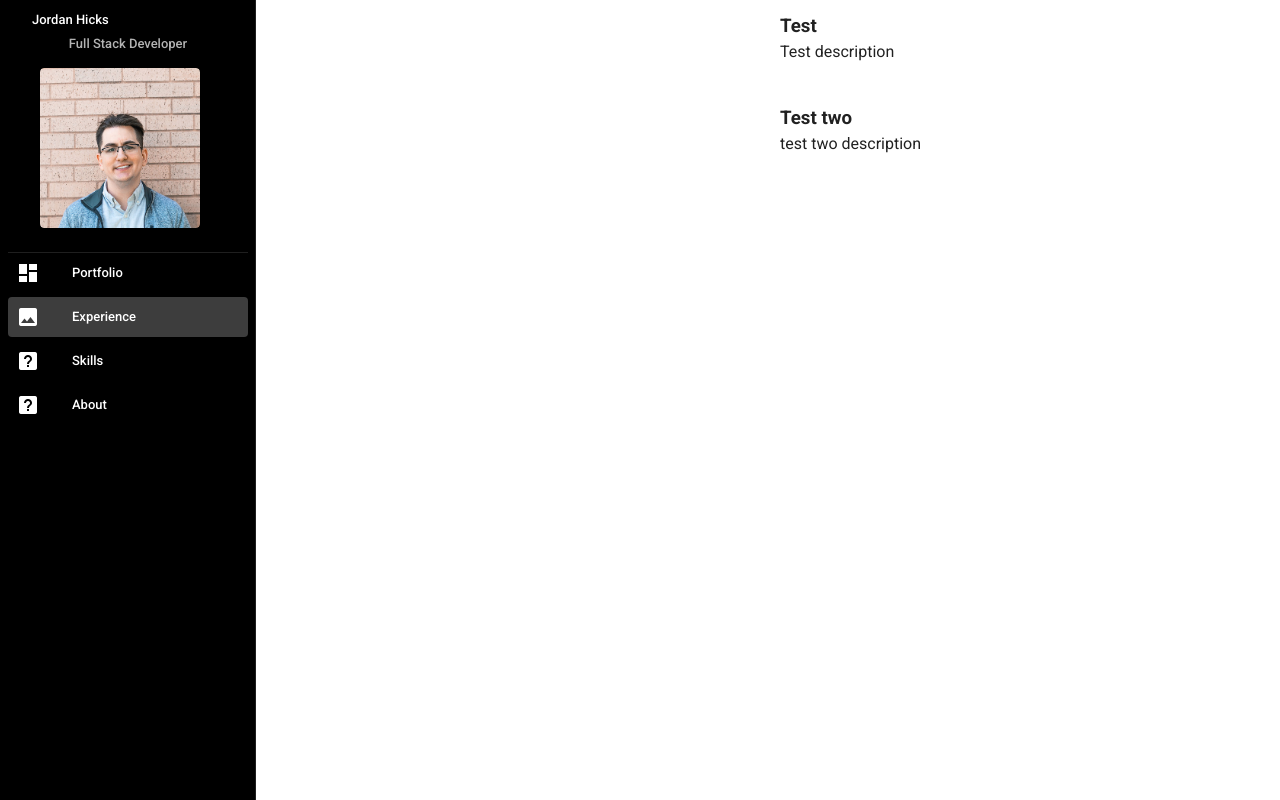
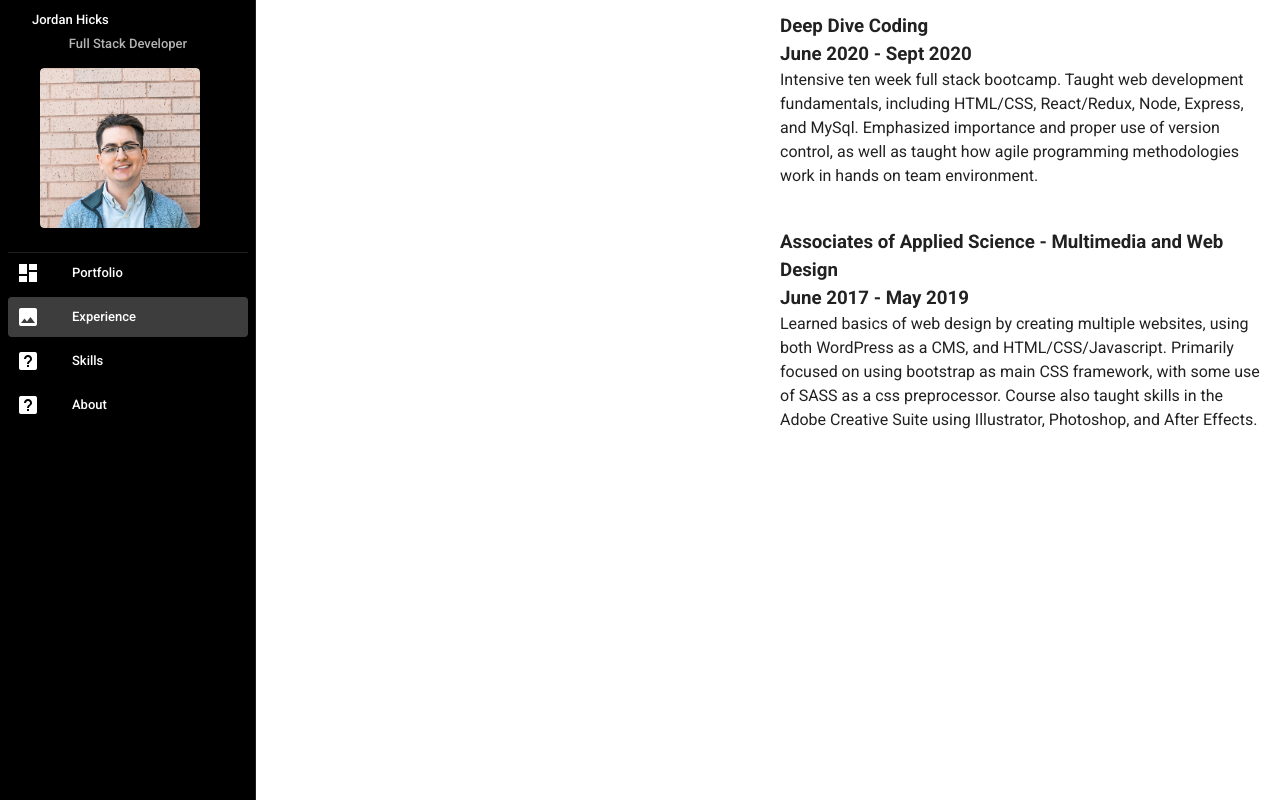
Before and after one commit to jhicksdesign/vue-portfolio, a Vue app: page /experience in a window 1280 px wide. Built offline with nearby package versions, Linux system fonts and the light colour scheme.

Commit message:
Added more content, added whitespace css to enable line breaks using vue.

```diff
--- a/src/components/PortfolioCard.vue
+++ b/src/components/PortfolioCard.vue
@@ -6,7 +6,7 @@
                 <ImageModal ref="dialog" v-if="card.images"  v-bind:images="card.images" v-bind:title="card.title"></ImageModal>
             </v-col>
             <v-col cols="8" md="6">
-                <h3>{{card.title}}</h3>
+                <h3 style="white-space: pre-line">{{card.title}}</h3>
                 <p>{{card.content}}</p>
             </v-col>
         </v-row>
--- a/src/views/About.vue
+++ b/src/views/About.vue
@@ -20,7 +20,7 @@
                     </v-col>
                     <v-col cols="12">
                         <h2>Resume</h2>
-                        <a href="../../public/lib/Resume.pdf" target="_blank">Resume</a>
+                        <a href="/static/Resume.pdf" target="_blank">Resume</a>
                     </v-col>
                 </v-row>
 
--- a/src/views/Experience.vue
+++ b/src/views/Experience.vue
@@ -13,11 +13,12 @@
     data() {
       return {
         experience: [{
-          title: "Test",
-          content: "Test description",
+          title: "Deep Dive Coding \n June 2020 - Sept 2020",
+
+          content: "Intensive ten week full stack bootcamp. Taught web development fundamentals, including HTML/CSS, React/Redux, Node, Express, and MySql. Emphasized importance and proper use of version control, as well as taught how agile programming methodologies work in hands on team environment.",
         },
-          {title: "Test two",
-          content: "test two description"}
+          {title: "Associates of Applied Science - Multimedia and Web Design \n June 2017 - May 2019",
+          content: "Learned basics of web design by creating multiple websites, using both WordPress as a CMS, and HTML/CSS/Javascript. Primarily focused on using bootstrap as main CSS framework, with some use of SASS as a css preprocessor. Course also taught skills in the Adobe Creative Suite using Illustrator, Photoshop, and After Effects."}
         ]
       }
     }
--- a/src/views/Home.vue
+++ b/src/views/Home.vue
@@ -17,7 +17,7 @@ export default {
       projects: [
         {
           title: "ConcertCrawl",
-          content: "Website designed as capstone project for Deep Dive Coding full stack bootcamp, was a culmination of all the technologies learned during the bootcamp. Developed in a group of three, coordinated using GIT as a version control software and Asana to facilitate development in an agile fashion. Front end was designed using React and Redux. Backend was designed using node, express, and MySQL for the database. ",
+          content: "Website designed as capstone project for Deep Dive Coding full stack bootcamp, was a culmination of all the technologies learned during the bootcamp. Developed in a group of three, coordinated using GIT as a version control software and Asana to facilitate development in an agile fashion. Front end was designed using React and Redux. Backend was designed using node, express, and MySQL for the database. Hosted website on a digital ocean droplet using Docker.",
           image: "/static/concert-crawl/FooSearch.png",
           images: [
             {src: "/static/concert-crawl/FooSearch.png"},
@@ -27,7 +27,7 @@ export default {
         },
         {
           title: "Suzy S. Photography",
-          content: "Portfolio project that I created as a solo project to help a beginner photographer get more exposure. Designed using HTML/CSS and some Javascript, used bootstrap for a css framework and express was used to set up the mail form functionality.",
+          content: "Portfolio project that I created as a solo project to help a beginner photographer get more exposure. Designed using HTML/CSS and some Javascript, used bootstrap for a css framework and express was used to set up the mail form functionality. Hosted website on a digital ocean droplet using Docker.",
           image: "/static/suzy-s-photography/MainImage.jpeg",
           images: [
             {src: "/static/suzy-s-photography/MainImage.jpeg"},
--- a/src/views/Resume.vue
+++ b/src/views/Resume.vue
@@ -1,5 +1,5 @@
 <template>
-    <a href="../../public/static/Resume.pdf">test</a>
+    <a href="/static/Resume.pdf">test</a>
 </template>
 
 <script>
```
